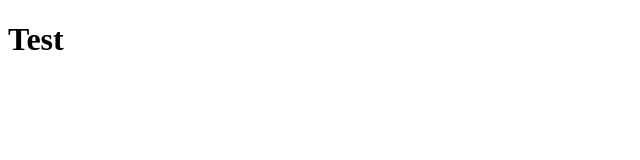
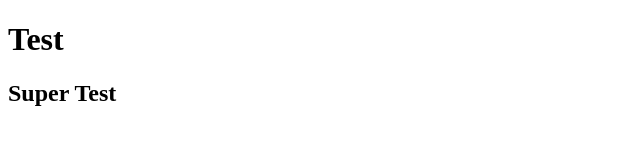
Before and after one commit to helderfilipe2019/javascript_SPA, a plain HTML site: page index.html in a window 1280 px wide. Shown: the whole page, without its empty margins (0-640 px from the left). Drawn offline with Linux system fonts and the light colour scheme.

Commit message:
Add Super

```diff
--- a/index.html
+++ b/index.html
@@ -7,6 +7,7 @@
 </head>
 <body>
     <h1>Test</h1>
+    <h2>Super Test</h2>
 
 </body>
 </html>
```
